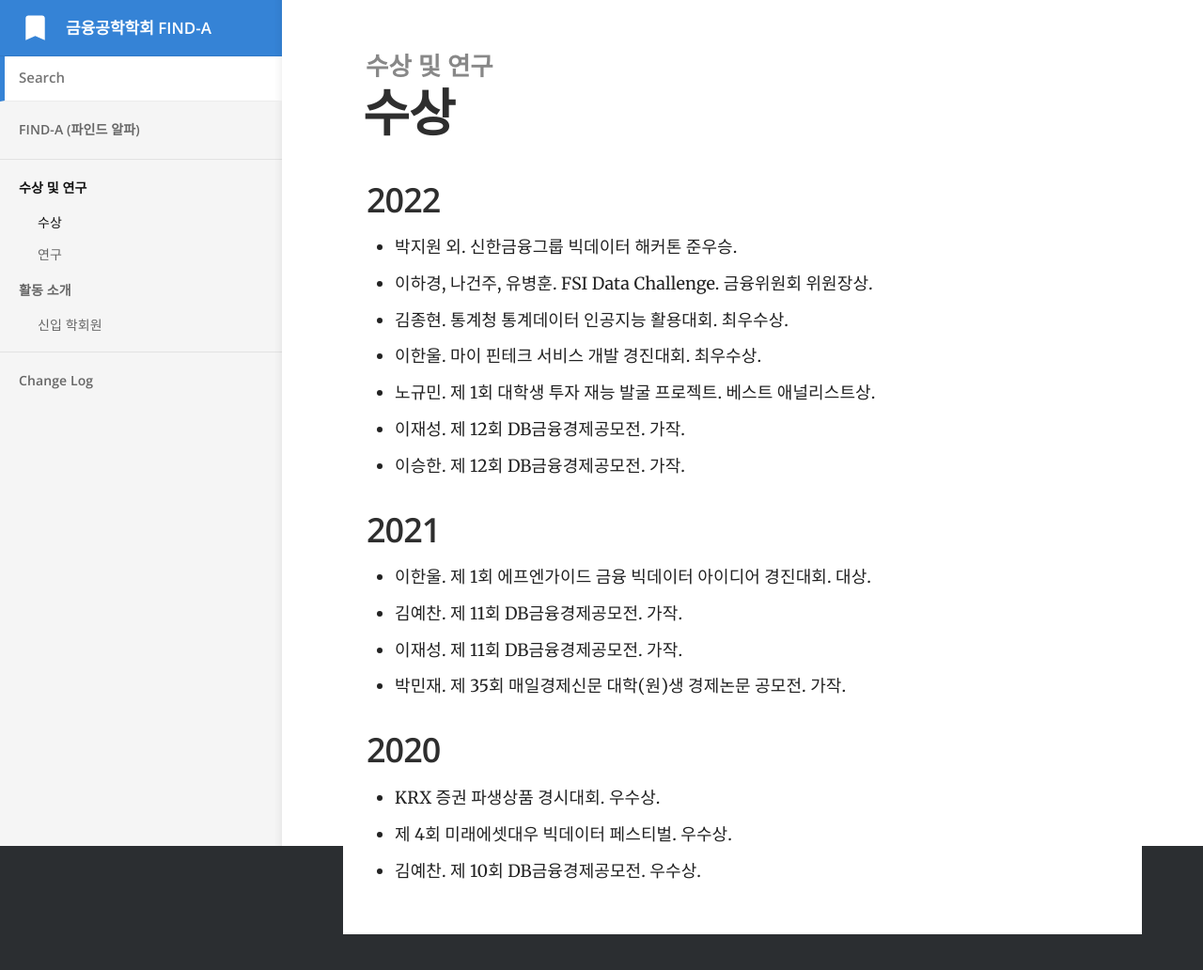
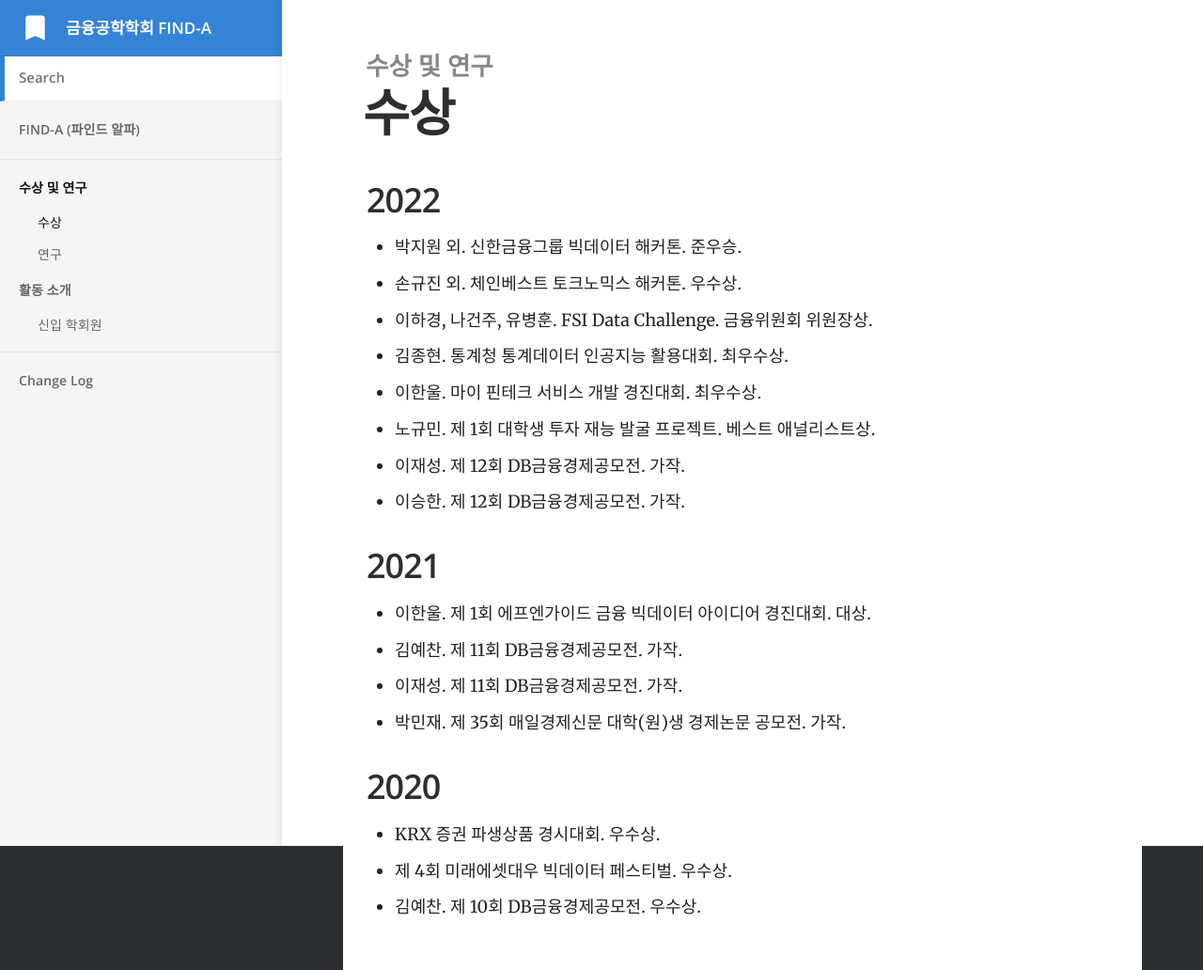
Before and after one commit to Find-A-AI/find-a-ai.github.io, a Jekyll site: the page built from _docs/수상 및 연구/수상.md, in a window 1280 px wide. Shown: the whole page at 94% size. Built offline with Jekyll 4.4.1, drawn with Linux system fonts in a browser that asks for light colours; before the commit the page ends 994 px from its top, so only the background shows below that.

Commit message:
Update 수상.md

```diff
--- a/_docs/수상 및 연구/수상.md
+++ b/_docs/수상 및 연구/수상.md
@@ -5,7 +5,8 @@ order: 1
 ---
 
 ## 2022
-  - 박지원 외. 신한금융그룹 빅데이터 해커톤 준우승.
+  - 박지원 외. 신한금융그룹 빅데이터 해커톤. 준우승.
+  - 손규진 외. 체인베스트 토크노믹스 해커톤. 우수상.
   - 이하경, 나건주, 유병훈. FSI Data Challenge. 금융위원회 위원장상.
   - 김종현. 통계청 통계데이터 인공지능 활용대회. 최우수상.
   - 이한울. 마이 핀테크 서비스 개발 경진대회. 최우수상.
```
